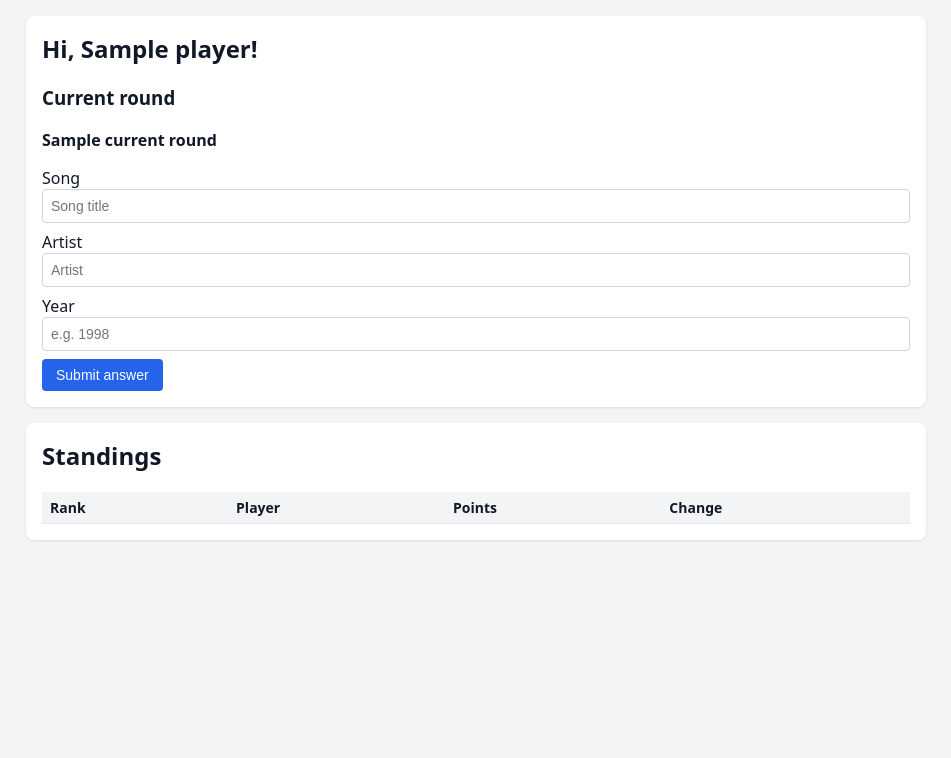
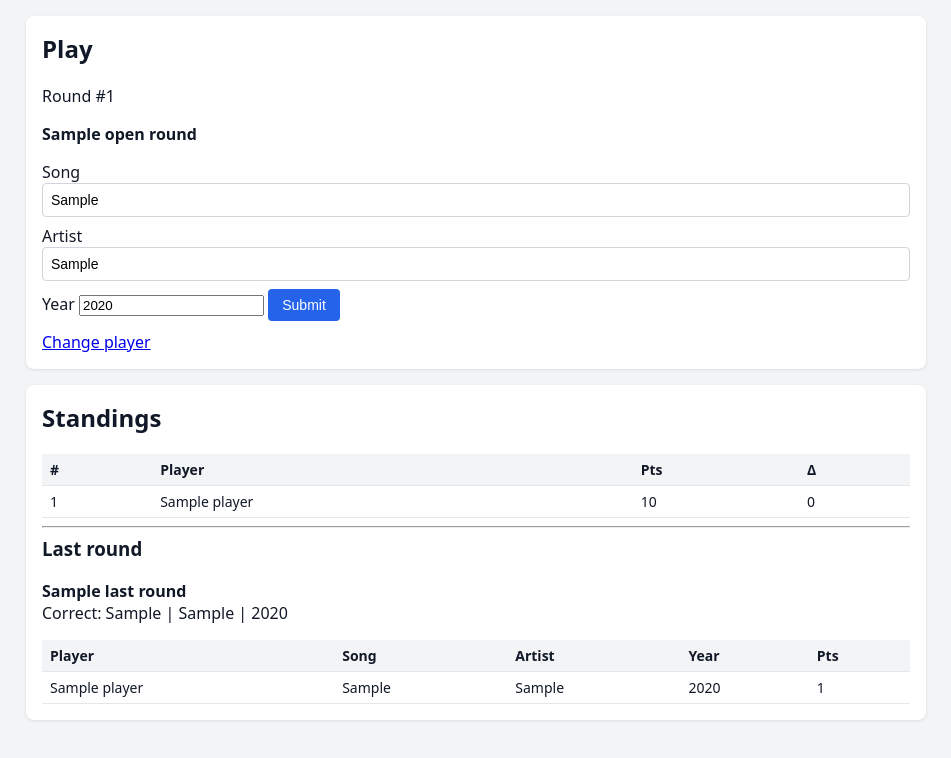
Before and after one commit to atiklc/HitsterWebApp, a Flask app: template templates/game.html in a window 1280 px wide. Shown: the part 42-800 px from the top of the page, without its empty margins (164-1115 px from the left). Run offline with Flask 3, Linux system fonts and the light colour scheme; the template is opened without the code that fills it: most values are stand-ins (such as "Sample title", 1, 10 or a date in 2020); data that the repository does not hold is empty.

Commit message:
Refactor game.html for improved structure and clarity

```diff
--- a/templates/game.html
+++ b/templates/game.html
@@ -1,104 +1,36 @@
 {% extends "base.html" %}
+{% block content %}
+<div class="grid">
+  <div class="card">
+    <h2>Play</h2>
 
-{% block head_extra %}
-<style>
-  .trend-up {
-    color: #00c853;   /* green */
-  }
-  .trend-down {
-    color: #ff5252;   /* red */
-  }
-  .trend-same {
-    color: #ffffff;   /* white text */
-    background-color: #555555;
-    padding: 2px 6px;
-    border-radius: 8px;
-    display: inline-block;
-  }
-</style>
-<script>
-  async function loadStandings() {
-    try {
-      const res = await fetch("{{ url_for('api_standings') }}");
-      const data = await res.json();
-      const tbody = document.getElementById("standings-body");
-      if (!tbody) return;  // safety
-      tbody.innerHTML = "";
+    {% if not open_round %}
+      <div class="alert">No open round right now. Refresh soon 🕒</div>
+    {% else %}
+      <div class="pill">Round #{{ open_round["id"] }}</div>
+      <p><strong>{{ open_round["question"] or "New round" }}</strong></p>
 
-      data.forEach((row) => {
-        let trendClass = "trend-same";
-        let trendSymbol = "•";
-        let deltaText = row.delta;
-
-        if (row.delta > 0) {
-          trendClass = "trend-up";
-          trendSymbol = "▲";
-          deltaText = "+" + row.delta;
-        } else if (row.delta < 0) {
-          trendClass = "trend-down";
-          trendSymbol = "▼";
-          // negative as-is
-        } else {
-          trendClass = "trend-same";
-          trendSymbol = "•";
-          deltaText = "0";
-        }
-
-        const tr = document.createElement("tr");
-        tr.innerHTML = `
-          <td>${row.rank}</td>
-          <td>${row.player}</td>
-          <td>${row.score}</td>
-          <td><span class="${trendClass}">${trendSymbol} ${deltaText}</span></td>
-        `;
-        tbody.appendChild(tr);
-      });
-    } catch (e) {
-      console.error("Error loading standings in game page", e);
-    }
-  }
-
-  document.addEventListener("DOMContentLoaded", () => {
-    // only load if the standings table is present
-    if (document.getElementById("standings-body")) {
-      loadStandings();
-      setInterval(loadStandings, 3000);
-    }
-  });
-</script>
-{% endblock %}
-
-{% block content %}
-<div class="card">
-  <h2>Hi, {{ player['name'] }}!</h2>
-
-  {% if not current_round %}
-    <p>No open round at the moment. Please wait for the host to start a new song.</p>
-  {% else %}
-    <h3>Current round</h3>
-    <p><strong>{{ current_round['question'] }}</strong></p>
-
-    {% if error %}
-      <p style="color:#ff5252;">{{ error }}</p>
+      {% if my_submitted %}
+        <div class="alert success">Submitted ✅ You can update and submit again.</div>
       {% endif %}
 
-    {% if already_answered %}
-      <p>You have already submitted your answer for this round. 🎧</p>
-    {% else %}
-      <form method="post">
+      <form method="post" action="{{ url_for('submit') }}">
         <label>Song</label>
-        <input type="text" name="answer_song" placeholder="Song title">
+        <input type="text" name="guess_song" value="{{ my_guess['guess_song'] if my_guess else '' }}" />
 
         <label>Artist</label>
-        <input type="text" name="answer_artist" placeholder="Artist">
+        <input type="text" name="guess_artist" value="{{ my_guess['guess_artist'] if my_guess else '' }}" />
 
         <label>Year</label>
-        <input type="text" name="answer_year" placeholder="e.g. 1998">
+        <input type="number" name="guess_year" value="{{ my_guess['guess_year'] if my_guess else '' }}" />
 
-        <button type="submit" class="btn">Submit answer</button>
+        <button class="btn" type="submit">Submit</button>
       </form>
     {% endif %}
-  {% endif %}
+
+    <div class="muted" style="margin-top:10px;">
+      <a href="{{ url_for('logout') }}">Change player</a>
+    </div>
   </div>
 
   <div class="card">
@@ -106,15 +38,74 @@
     <table>
       <thead>
         <tr>
-        <th>Rank</th>
+          <th>#</th>
           <th>Player</th>
-        <th>Points</th>
-        <th>Change</th>
+          <th>Pts</th>
+          <th>Δ</th>
         </tr>
       </thead>
-    <tbody id="standings-body">
-      <!-- filled by JS -->
+      <tbody>
+        {% for s in standings %}
+        <tr>
+          <td>{{ s.rank }}</td>
+          <td>{{ s.player }}</td>
+          <td>{{ s.points }}</td>
+          <td class="
+            {% if s.delta > 0 %}delta-up{% elif s.delta < 0 %}delta-down{% else %}delta-same{% endif %}
+          ">
+            {% if s.delta > 0 %}+{{ s.delta }}{% elif s.delta < 0 %}{{ s.delta }}{% else %}0{% endif %}
+          </td>
+        </tr>
+        {% endfor %}
       </tbody>
     </table>
+
+    {% if last_round %}
+      <hr />
+      <h3>Last round</h3>
+      <p class="muted">
+        <strong>{{ last_round["question"] }}</strong><br>
+        Correct: {{ last_round["correct_song"] or "-" }} | {{ last_round["correct_artist"] or "-" }} | {{ last_round["correct_year"] or "-" }}
+      </p>
+
+      <table>
+        <thead>
+          <tr>
+            <th>Player</th>
+            <th>Song</th>
+            <th>Artist</th>
+            <th>Year</th>
+            <th>Pts</th>
+          </tr>
+        </thead>
+        <tbody>
+          {% for g in last_guesses %}
+          <tr>
+            <td>{{ g["player"] }}</td>
+            <td>{{ g["guess_song"] or "-" }}</td>
+            <td>{{ g["guess_artist"] or "-" }}</td>
+            <td>{{ g["guess_year"] or "-" }}</td>
+            <td>{{ g["total_points"] }}</td>
+          </tr>
+          {% endfor %}
+        </tbody>
+      </table>
+    {% endif %}
   </div>
+</div>
+
+<script>
+  // Auto-detect a new round (safe, light polling)
+  const currentOpen = {{ open_round["id"] if open_round else "null" }};
+  async function pollState() {
+    try {
+      const r = await fetch("/api/state", { cache: "no-store" });
+      const data = await r.json();
+      if (data.open_round_id !== currentOpen) {
+        location.reload();
+      }
+    } catch (e) {}
+  }
+  setInterval(pollState, 5000);
+</script>
 {% endblock %}
```
Lines whose indentation alone changed are shown as unchanged.
